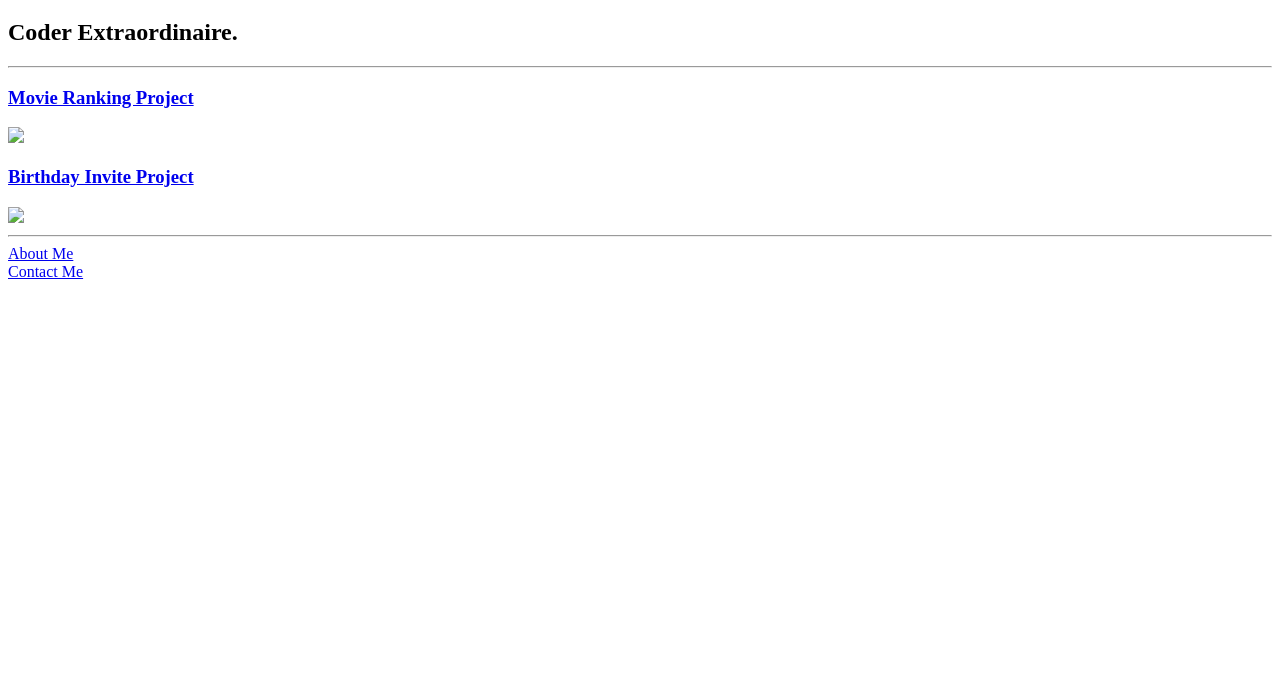
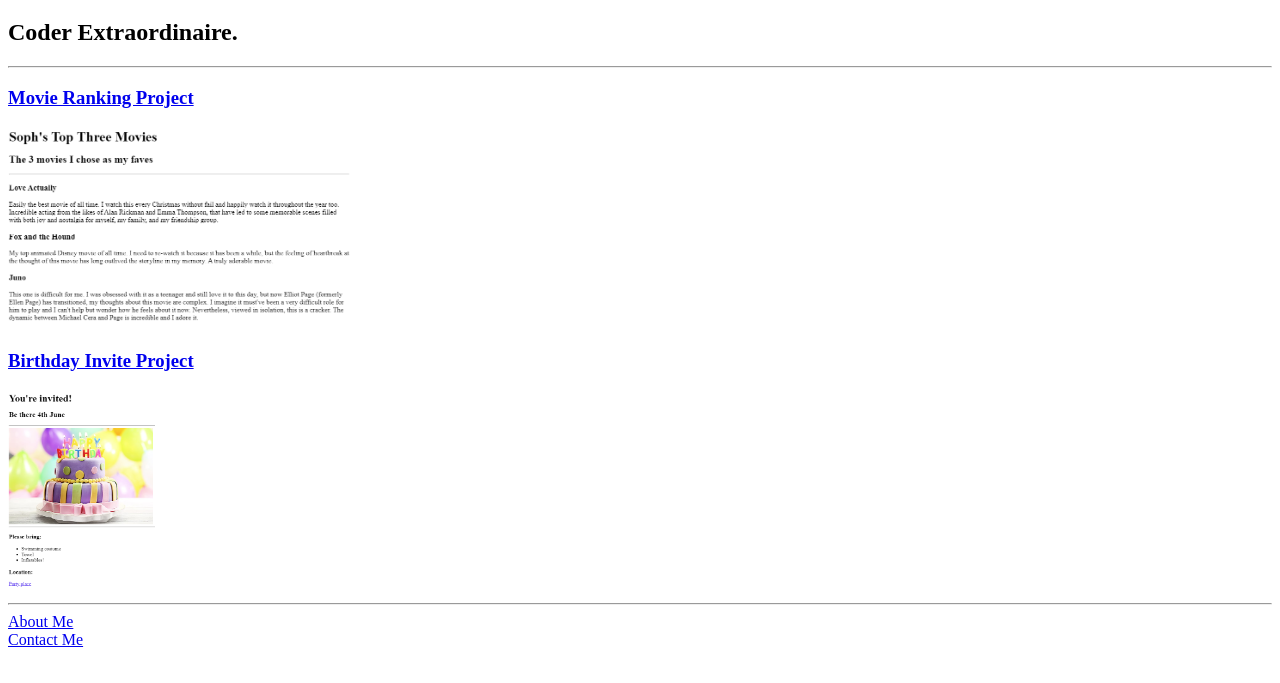
Before and after one commit to Soopheee/html-portfolio, a plain HTML site: page index.html in a window 1280 px wide. Shown: the part 61-744 px from the top of the page. Drawn offline with Linux system fonts and the light colour scheme; the site is published under a folder, as on GitHub Pages, so addresses that start at the root find nothing.

Commit message:
Update index.html

```diff
--- a/index.html
+++ b/index.html
@@ -25,9 +25,9 @@ https://developer.mozilla.org/en-US/docs/Web/HTML/Element/img#attr-height -->
         <h2>Coder Extraordinaire.</h2>
         <hr>
         <h3><a href="/public/movie-ranking.html">Movie Ranking Project</a></h3>
-        <img src="/assets/images/movie-ranking.png" height="200">
+        <img src="assets/images/movie-ranking.png" height="200">
         <h3><a href="/public/birthday-invite.html">Birthday Invite Project</a></h3>
-        <img src="/assets/images/birthday-invite.png" height="200">
+        <img src="assets/images/birthday-invite.png" height="200">
         <hr>
         <a href="/public/about.html">About Me</a>
         <br>
```
